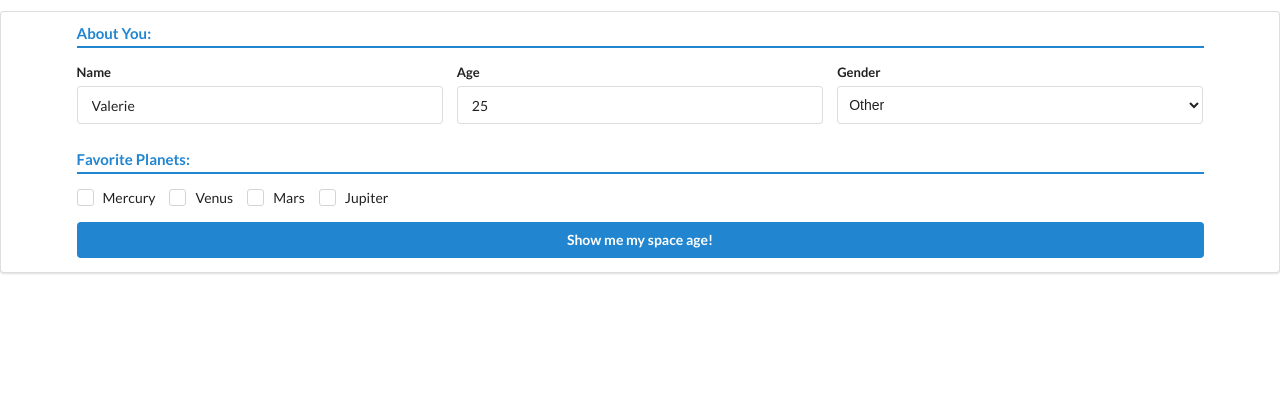
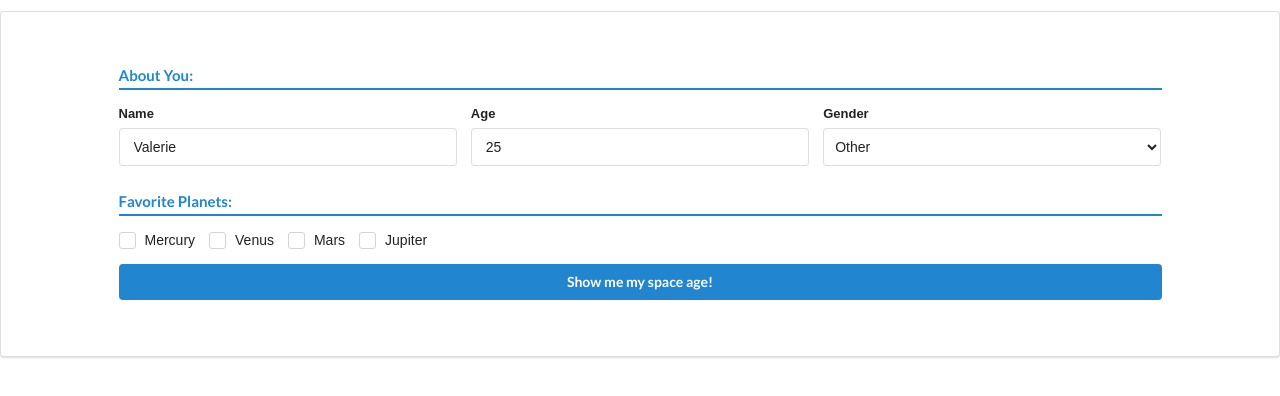
Before and after one commit to wrunion/tdd-in-space-e20, a website built with webpack: page src/index.html in a window 1280 px wide. Shown: the part 54-450 px from the top of the page. Built offline with nearby package versions, Linux system fonts and the light colour scheme.

Commit message:
Add Quicksand font.

```diff
--- a/src/styles.css
+++ b/src/styles.css
@@ -1,3 +1,20 @@
-#test {
-  color: green;
+body, #header, #name, #userAge, #gender, #submitButton {
+  font-family: 'Quicksand', sans-serif;
 }
+
+#header {
+  text-align: center;
+}
+
+/*
+font-family: 'Quicksand', sans-serif;
+font-family: 'Lora', serif; */
+
+
+form {
+  padding: 3em;
+}
+
+#submitButton {
+  margin-top: 1em;
+}
```
